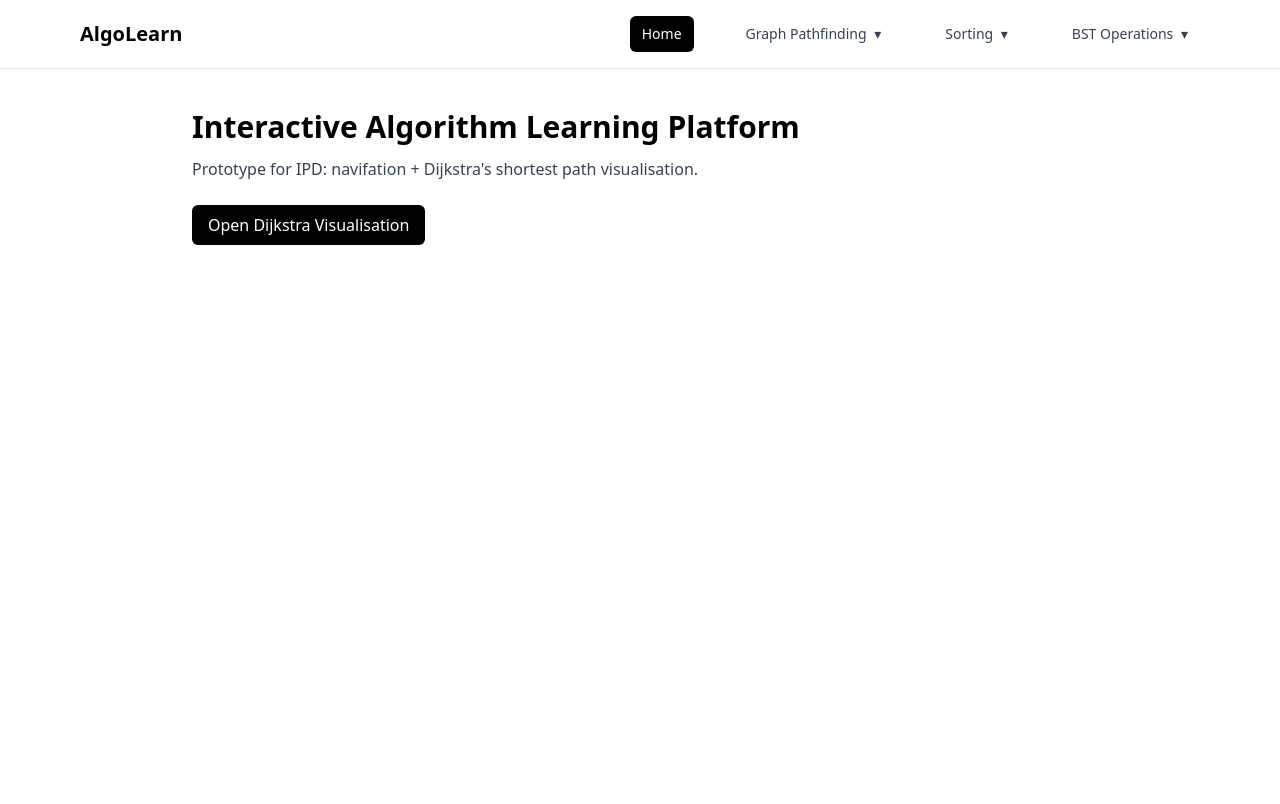
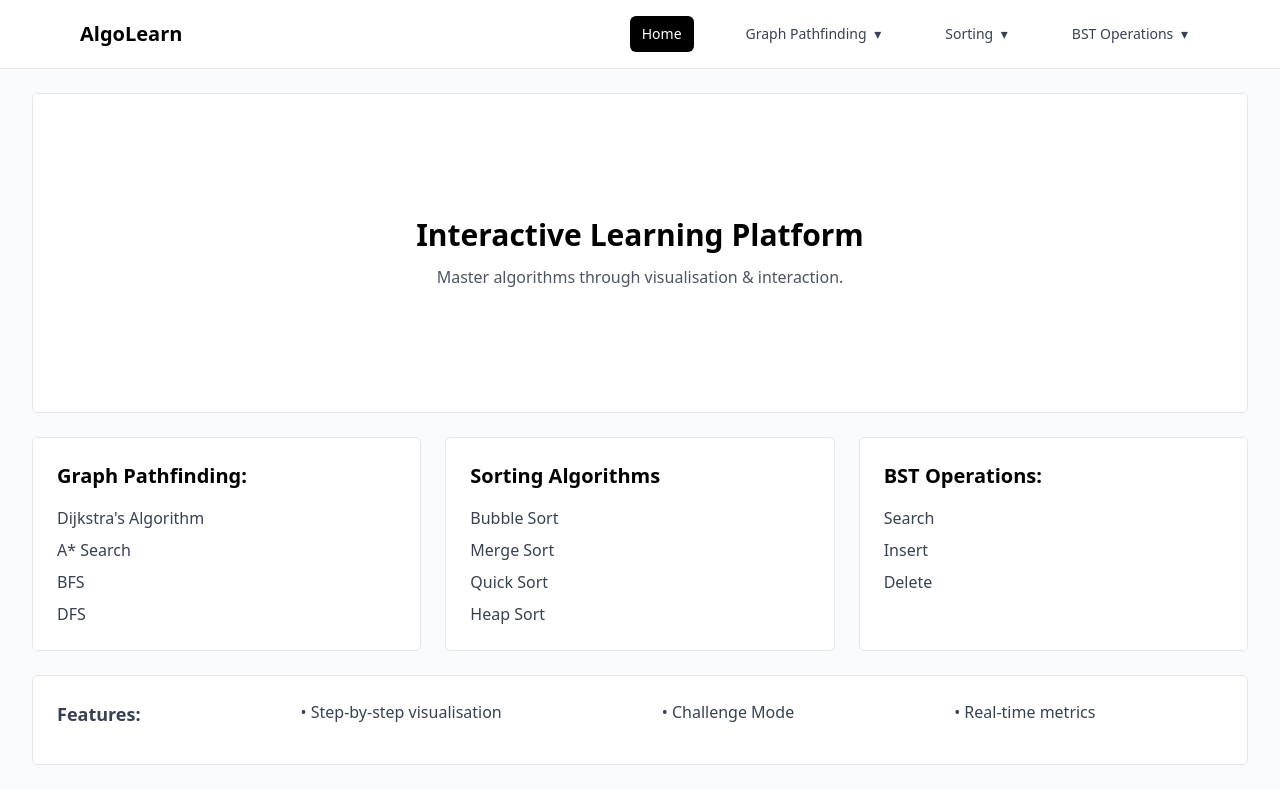
Before and after one commit to lolelolele/algorithm-learning-platform, a React (Vite) app: page / in a window 1280 px wide. Shown: the top 804 px of the page. Built offline with nearby package versions, Linux system fonts and the light colour scheme.

Commit message:
feat: update home page layout structure

```diff
--- a/src/pages/Home.jsx
+++ b/src/pages/Home.jsx
@@ -2,22 +2,57 @@ import { Link } from "react-router-dom"
 
 export default function Home() {
     return (
-        <div className="min-h-screen px-6 py-10">
-            <div className="mx-auto max-w-4xl">
-                <h1 className="text-3xl font-bold">Interactive Algorithm Learning Platform</h1>
+        <div className="h-[calc(100vh-80px)] bg-gray-50 flex flex-col overflow-hidden">
+            <main className="flex-1 w-full max-w-full px-8 py-6 flex flex-col gap-6 min-h-0">
 
-                <p className="mt-3 text-gray-700">
-                    Prototype for IPD: navifation + Dijkstra's shortest path visualisation.
-                </p>
+                <section className="h-80 rounded-md border bg-white p-8 flex-shrink-0 flex flex-col items-center justify-center">
+                    <h1 className="text-3xl font-bold text-center">Interactive Learning Platform</h1>
+                    <p className="mt-3 text-gray-600 text-center">
+                        Master algorithms through visualisation & interaction.
+                    </p>
+                </section>
 
-                <div className="mt-6">
-                    <Link
-                        to="dijkstra"
-                        className="inline-flex items-center rounded-md bg-black px-4 py-2 text-white">
-                        Open Dijkstra Visualisation
-                    </Link>
+                <div className="flex-1 grid grid-cols-3 gap-6 min-h-0">
+
+                    <section className="rounded-md border bg-white p-6 overflow-auto flex flex-col">
+                        <h2 className="text-xl font-semibold mb-4">Graph Pathfinding:</h2>
+                        <ul className="space-y-2 text-gray-700">
+                            <li>Dijkstra's Algorithm</li>
+                            <li>A* Search</li>
+                            <li>BFS</li>
+                            <li>DFS</li>
+                        </ul>
+                    </section>
+
+                    <section className="rounded-md border bg-white p-6 overflow-auto">
+                        <h2 className="text-xl font-semibold mb-4">Sorting Algorithms</h2>
+                        <ul className="space-y-2 text-gray-700">
+                            <li>Bubble Sort</li>
+                            <li>Merge Sort</li>
+                            <li>Quick Sort</li>
+                            <li>Heap Sort</li>
+                        </ul>
+                    </section>
+
+                    <section className="rounded-md border bg-white p-6 overflow-auto">
+                        <h2 className="text-xl font-semibold mb-4">BST Operations:</h2>
+                        <ul className="space-y-2 text-gray-700">
+                            <li>Search</li>
+                            <li>Insert</li>
+                            <li>Delete</li>
+                        </ul>
+                    </section>
                 </div>
-            </div>
+
+                <section className="rounded-md border bg-white p-6 flex-shrink-0">
+                    <div className="flex gap-40 text-gray-700">
+                        <h2 className="text-lg font-semibold mb-3">Features:</h2>
+                        <span>• Step-by-step visualisation</span>
+                        <span>• Challenge Mode</span>
+                        <span>• Real-time metrics</span>
+                    </div>
+                </section>
+            </main>
         </div>
     );
 }
```
